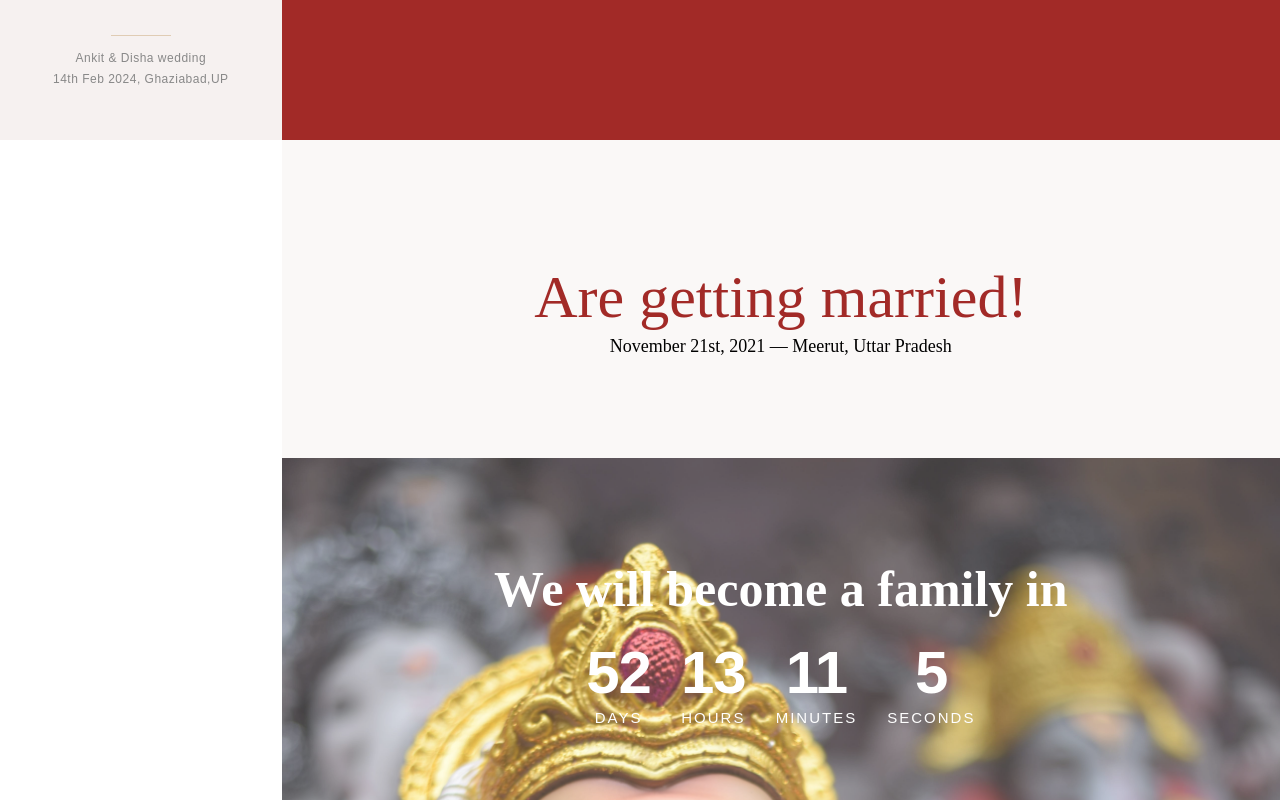
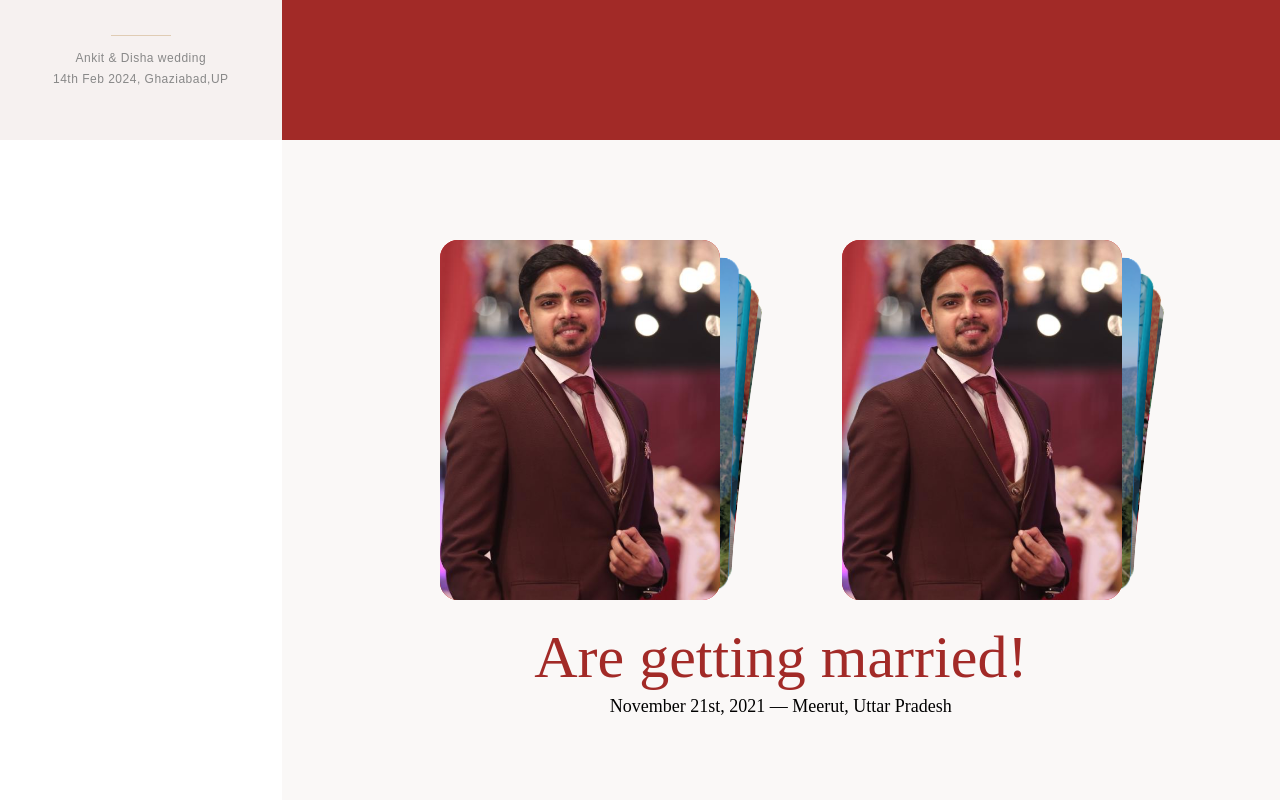
Before and after one commit to ankitdishawedding/invitation, a React (Create React App) app: page / in a window 1280 px wide. Shown: the part 660-1460 px from the top of the page. Built offline with nearby package versions, Linux system fonts and the light colour scheme.

Commit message:
feat: bottom nav

```diff
--- a/src/components/brideGroomDetails/carousel/index.js
+++ b/src/components/brideGroomDetails/carousel/index.js
@@ -10,7 +10,7 @@ const Carousel = ({ cardsData }) => {
 
   return (
     <div>
-      {/* <Swiper effect={"cards"} grabCursor={true} modules={[EffectCards]}>
+      <Swiper effect={"cards"} grabCursor={true} modules={[EffectCards]}>
         {cardsData?.map((card) => (
           <SwiperSlide key={card.id}>
             <img
@@ -26,7 +26,7 @@ const Carousel = ({ cardsData }) => {
             />
           </SwiperSlide>
         ))}
-      </Swiper> */}
+      </Swiper>
     </div>
   );
 };
--- a/src/components/brideGroomDetails/index.js
+++ b/src/components/brideGroomDetails/index.js
@@ -95,8 +95,8 @@ function Bridegroom() {
           </div>
         </div> */}
         <div className="flex flex-col md:flex-row justify-evenly gap-4 ">
-          {/* <Carousel cardsData={data1} />
-          <Carousel cardsData={data1} /> */}
+          <Carousel cardsData={data1} />
+          <Carousel cardsData={data1} />
           {/* <Carousel /> */}
         </div>
 
```
